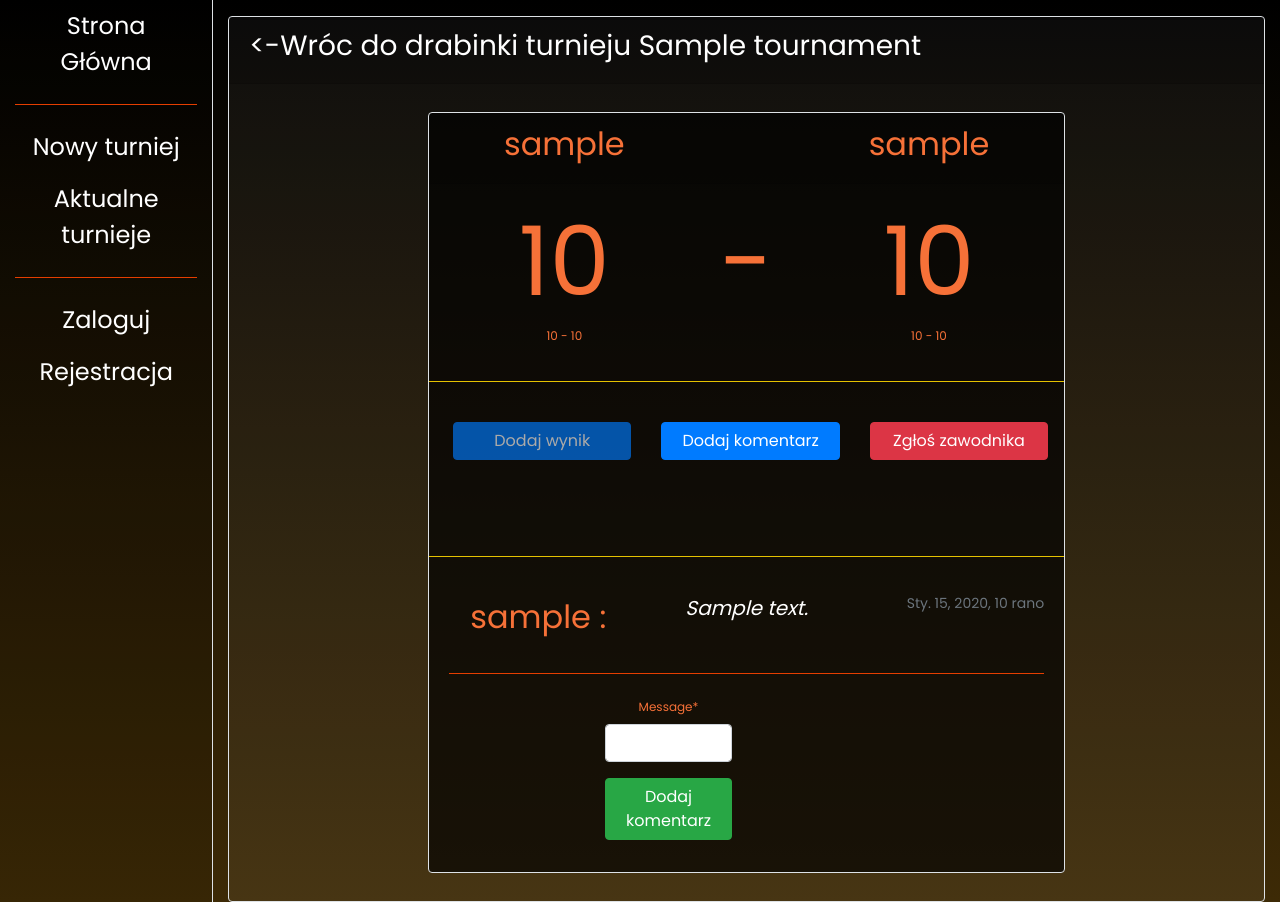
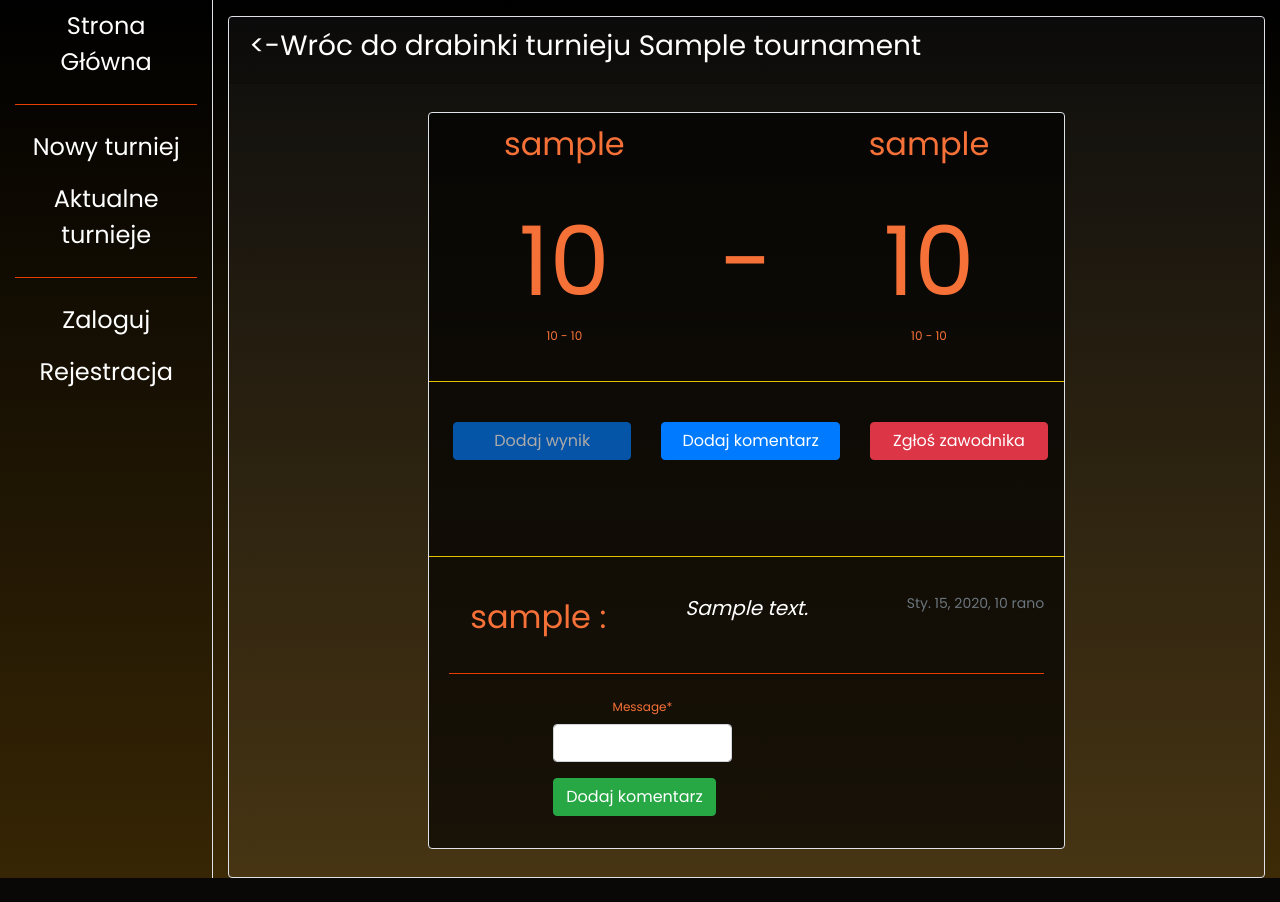
Before and after one commit to psgoral/Django-Tournament-Creator, a Django app: a page that uses main/templates/main/match.html in a window 1280 px wide. After the commit the page ends 878 px from the top, so only its background shows below. Run offline with Django 3.2, Linux system fonts and the light colour scheme; tables that the repository leaves empty hold one stand-in row (values such as "Sample post"); some libraries are stand-ins or nearby versions.

Commit message:
deploy-script

```diff
--- a/main/templates/main/match.html
+++ b/main/templates/main/match.html
@@ -142,15 +142,15 @@
                                     <hr style="background-color: orangered;">
                                     {%endfor%}
                                     <div class="row row-cols-3 text-center">
-                                        <div class="col-3"></div>
-                                        <form method="POST" class="col-3 input-group mt-2">
+                                        <div class="col-2"></div>
+                                        <form method="POST" class="col input-group mt-2 w-100">
                                             {% csrf_token %}
 
                                             {{form | crispy}}
 
                                             <button type="submit" class="btn btn-success">Dodaj komentarz</button>
                                         </form>
-                                        <div class="col-3"></div>
+                                        <div class="col-2"></div>
                                     </div>
 
                                 </div>
```
